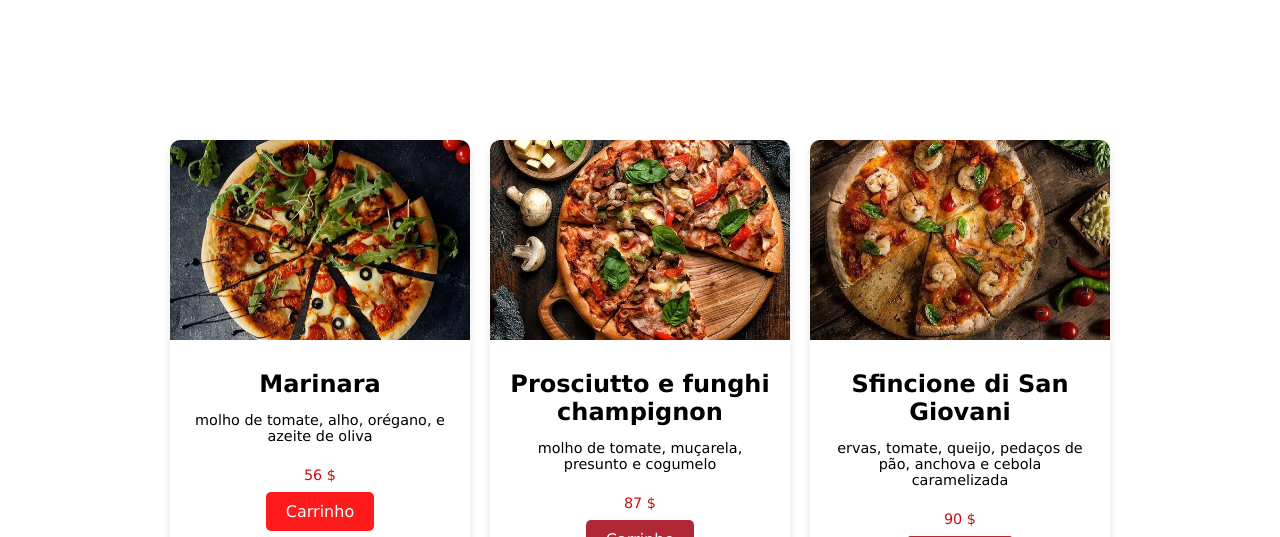
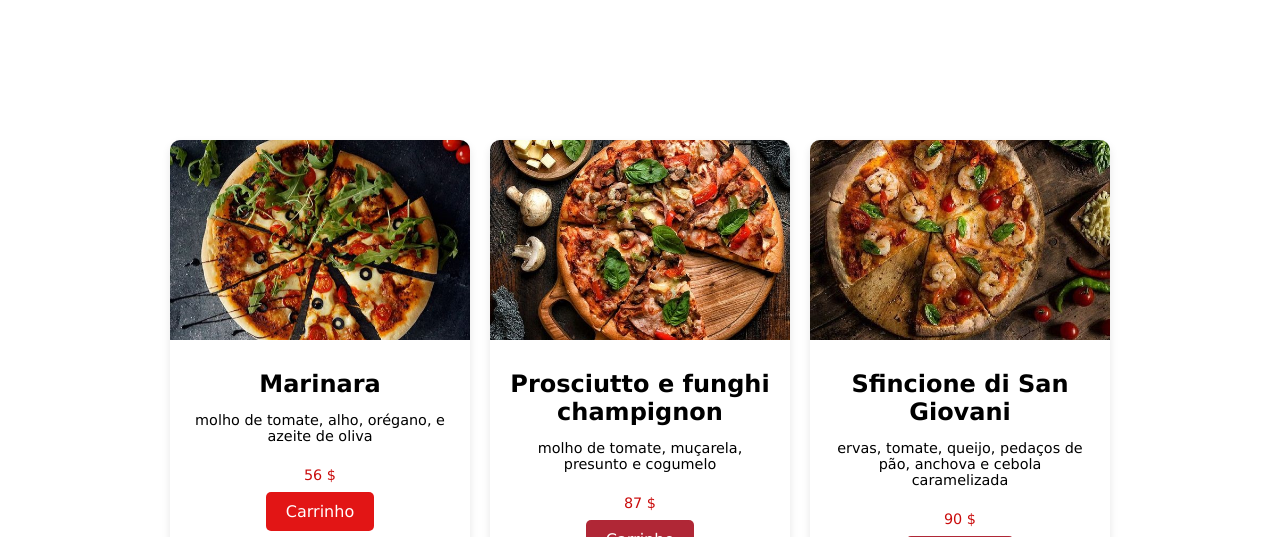
Before and after one commit to flaviamendes17/PizzariaM-2, a plain HTML site: page menu.html in a window 1280 px wide. In both pictures the pointer is over the link 320 px from the left and 774 px from the top of the page. Shown: the part 263-800 px from the top of the page. Drawn offline with Linux system fonts and the light colour scheme; a web font is replaced by a local one.

Commit message:
Update styles.css

```diff
--- a/css/styles.css
+++ b/css/styles.css
@@ -219,5 +219,5 @@ transition: background-color 0.3s ease;
 background-color: 0.3s ease;
 }
 .btn:hover {
-background-color: #ff1b1b;
+background-color: #e21515;
 }
```
